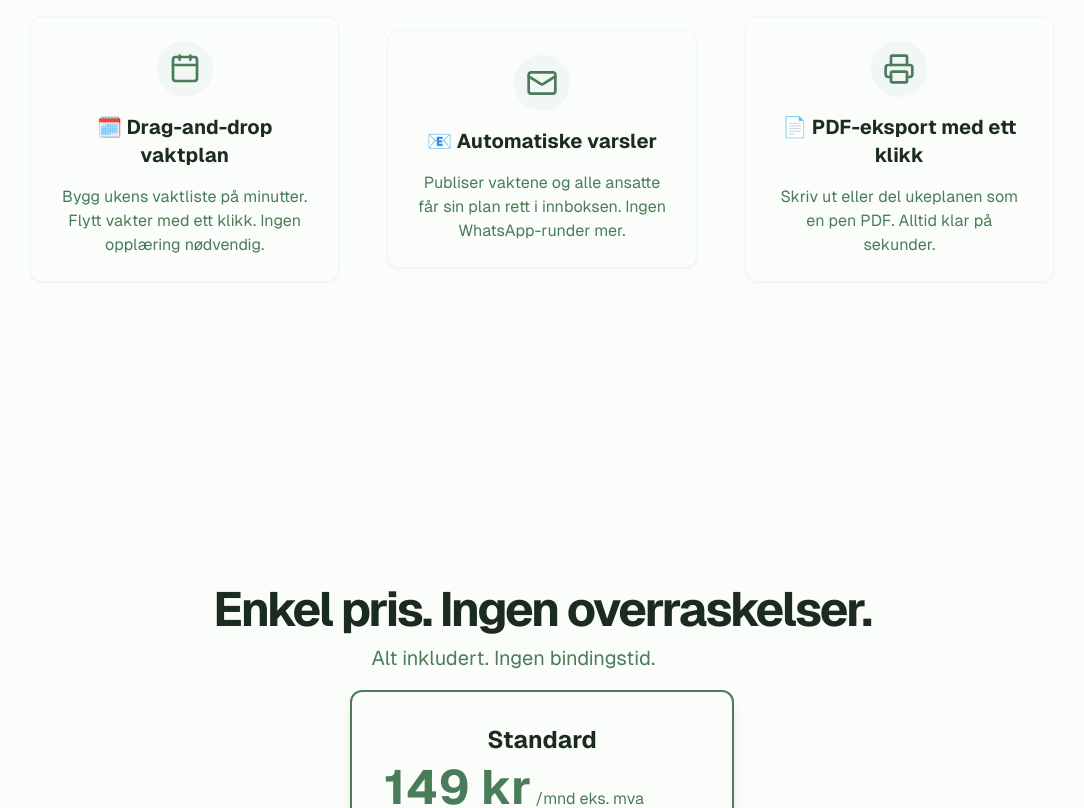
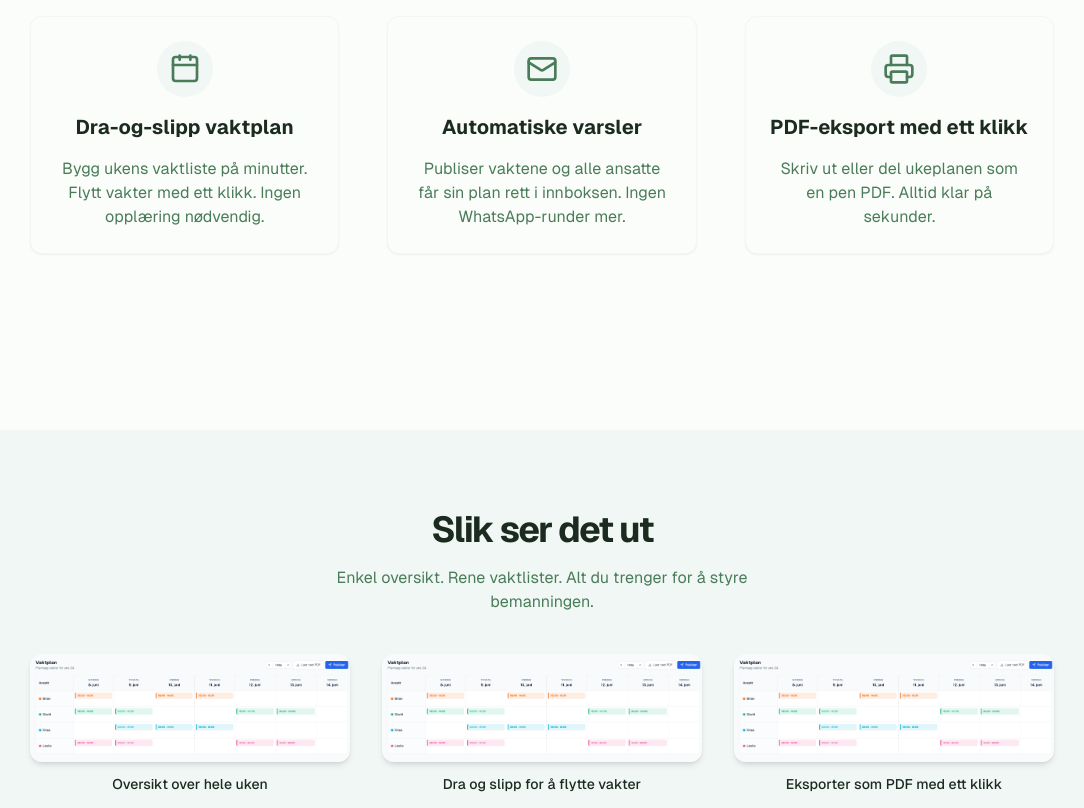
Before and after one commit to toffen28/Shiftsimple, a Next.js app: page / in a window 1280 px wide. Shown: the part 1500-2308 px from the top of the page, without its empty margins (98-1182 px from the left). Built offline with nearby package versions, Linux system fonts and the light colour scheme.

Commit message:
Landing page polish: SVG icons, copy fixes, image gallery, trust row

```diff
--- a/src/app/page.tsx
+++ b/src/app/page.tsx
@@ -88,7 +88,7 @@ export default function LandingPage() {
                 <div className="p-3 rounded-full" style={{ backgroundColor: '#F0F7F4' }}>
                   <Calendar className="h-8 w-8" style={{ color: '#4A7C59' }} />
                 </div>
-                <h3 className="text-xl font-bold" style={{ color: '#1C2B20' }}>🗓️ Drag-and-drop vaktplan</h3>
+                <h3 className="text-xl font-bold" style={{ color: '#1C2B20' }}>Dra-og-slipp vaktplan</h3>
                 <p style={{ color: '#4A7C59' }}>
                   Bygg ukens vaktliste på minutter. Flytt vakter med ett klikk. Ingen opplæring nødvendig.
                 </p>
@@ -97,7 +97,7 @@ export default function LandingPage() {
                 <div className="p-3 rounded-full" style={{ backgroundColor: '#F0F7F4' }}>
                   <Mail className="h-8 w-8" style={{ color: '#4A7C59' }} />
                 </div>
-                <h3 className="text-xl font-bold" style={{ color: '#1C2B20' }}>📧 Automatiske varsler</h3>
+                <h3 className="text-xl font-bold" style={{ color: '#1C2B20' }}>Automatiske varsler</h3>
                 <p style={{ color: '#4A7C59' }}>
                   Publiser vaktene og alle ansatte får sin plan rett i innboksen. Ingen WhatsApp-runder mer.
                 </p>
@@ -106,7 +106,7 @@ export default function LandingPage() {
                 <div className="p-3 rounded-full" style={{ backgroundColor: '#F0F7F4' }}>
                   <Printer className="h-8 w-8" style={{ color: '#4A7C59' }} />
                 </div>
-                <h3 className="text-xl font-bold" style={{ color: '#1C2B20' }}>📄 PDF-eksport med ett klikk</h3>
+                <h3 className="text-xl font-bold" style={{ color: '#1C2B20' }}>PDF-eksport med ett klikk</h3>
                 <p style={{ color: '#4A7C59' }}>
                   Skriv ut eller del ukeplanen som en pen PDF. Alltid klar på sekunder.
                 </p>
@@ -115,42 +115,55 @@ export default function LandingPage() {
           </div>
         </section>
 
-        {/* Testimonials Section — DISABLED: re-enable when real customer quotes exist */}
-        {/* <section className="w-full py-12 md:py-20" style={{ backgroundColor: '#F0F7F4' }}>
+        {/* Slik ser det ut — Image Gallery */}
+        <section className="w-full py-12 md:py-20" style={{ backgroundColor: '#F0F7F4' }}>
           <div className="container px-4 md:px-6 mx-auto">
-            <h2 className="text-3xl font-bold tracking-tighter sm:text-4xl text-center mb-12" style={{ color: '#1C2B20' }}>
-              Hva våre brukere sier
+            <h2 className="text-3xl font-bold tracking-tighter sm:text-4xl text-center mb-4" style={{ color: '#1C2B20' }}>
+              Slik ser det ut
             </h2>
-            <div className="grid max-w-4xl mx-auto gap-8 md:grid-cols-2">
-              <div className="p-6 rounded-xl border shadow-sm" style={{ backgroundColor: '#FAFDF9', borderColor: '#F0F7F4' }}>
-                <div className="flex gap-1 mb-3">
-                  {[...Array(5)].map((_, i) => <Star key={i} className="h-4 w-4 fill-current" style={{ color: '#4A7C59' }} />)}
+            <p className="text-center mb-10 max-w-lg mx-auto" style={{ color: '#4A7C59' }}>
+              Enkel oversikt. Rene vaktlister. Alt du trenger for å styre bemanningen.
+            </p>
+            <div className="grid max-w-5xl mx-auto gap-8 md:grid-cols-3">
+              <div className="flex flex-col items-center text-center">
+                <div className="rounded-xl overflow-hidden shadow-md w-full mb-3">
+                  <Image
+                    src="/vaktplanlegger.png"
+                    alt="Oversikt over ukens vaktplan"
+                    width={400}
+                    height={225}
+                    className="w-full h-auto"
+                  />
                 </div>
-                <p className="italic mb-4" style={{ color: '#4A7C59' }}>«[NAVN PÅ KUNDE] — Sett inn sitat om ShiftSimple her.»</p>
-                <div className="flex items-center gap-3">
-                  <div className="w-10 h-10 rounded-full flex items-center justify-center text-white text-sm font-bold" style={{ backgroundColor: '#4A7C59' }}>[?]</div>
-                  <div>
-                    <p className="font-medium text-sm" style={{ color: '#1C2B20' }}>[NAVN PÅ KUNDE]</p>
-                    <p className="text-xs" style={{ color: '#4A7C59' }}>[STILLING / STED]</p>
-                  </div>
+                <p className="text-sm font-medium" style={{ color: '#1C2B20' }}>Oversikt over hele uken</p>
+              </div>
+              <div className="flex flex-col items-center text-center">
+                <div className="rounded-xl overflow-hidden shadow-md w-full mb-3">
+                  <Image
+                    src="/vaktplanlegger.png"
+                    alt="Dra-og-slipp mellom ansatte og dager"
+                    width={400}
+                    height={225}
+                    className="w-full h-auto"
+                  />
                 </div>
+                <p className="text-sm font-medium" style={{ color: '#1C2B20' }}>Dra og slipp for å flytte vakter</p>
               </div>
-              <div className="p-6 rounded-xl border shadow-sm" style={{ backgroundColor: '#FAFDF9', borderColor: '#F0F7F4' }}>
-                <div className="flex gap-1 mb-3">
-                  {[...Array(5)].map((_, i) => <Star key={i} className="h-4 w-4 fill-current" style={{ color: '#4A7C59' }} />)}
+              <div className="flex flex-col items-center text-center">
+                <div className="rounded-xl overflow-hidden shadow-md w-full mb-3">
+                  <Image
+                    src="/vaktplanlegger.png"
+                    alt="Eksporter vaktplanen som PDF"
+                    width={400}
+                    height={225}
+                    className="w-full h-auto"
+                  />
                 </div>
-                <p className="italic mb-4" style={{ color: '#4A7C59' }}>«[NAVN PÅ KUNDE] — Sett inn sitat om ShiftSimple her.»</p>
-                <div className="flex items-center gap-3">
-                  <div className="w-10 h-10 rounded-full flex items-center justify-center text-white text-sm font-bold" style={{ backgroundColor: '#4A7C59' }}>[?]</div>
-                  <div>
-                    <p className="font-medium text-sm" style={{ color: '#1C2B20' }}>[NAVN PÅ KUNDE]</p>
-                    <p className="text-xs" style={{ color: '#4A7C59' }}>[STILLING / STED]</p>
-                  </div>
-                </div>
+                <p className="text-sm font-medium" style={{ color: '#1C2B20' }}>Eksporter som PDF med ett klikk</p>
               </div>
             </div>
           </div>
-        </section> */}
+        </section>
 
         {/* Pricing Section */}
         <section id="priser" className="w-full py-12 md:py-24 lg:py-32" style={{ backgroundColor: '#FAFDF9', scrollMarginTop: '80px' }}>
@@ -187,6 +200,13 @@ export default function LandingPage() {
                   <ArrowRight className="ml-2 h-5 w-5" />
                 </Link>
               </div>
+              <div className="flex items-center justify-center gap-4 mt-8 text-xs flex-wrap" style={{ color: '#4A7C59' }}>
+                <span className="flex items-center gap-1"><Shield className="h-3.5 w-3.5" /> Sikker betaling med Stripe</span>
+                <span className="hidden sm:inline">·</span>
+                <span className="flex items-center gap-1"><svg className="h-3.5 w-3.5" viewBox="0 0 24 24" fill="none" stroke="currentColor" strokeWidth="2" strokeLinecap="round" strokeLinejoin="round"><circle cx="12" cy="12" r="10"/><path d="M12 6v6l4 2"/></svg> Data lagret i EU</span>
+                <span className="hidden sm:inline">·</span>
+                <span className="flex items-center gap-1"><svg className="h-3.5 w-3.5" viewBox="0 0 24 24" fill="none" stroke="currentColor" strokeWidth="2" strokeLinecap="round" strokeLinejoin="round"><path d="M12 22s8-4 8-10V5l-8-3-8 3v7c0 6 8 10 8 10z"/></svg> GDPR-kompatibel</span>
+              </div>
             </div>
           </div>
         </section>
@@ -221,7 +241,7 @@ export default function LandingPage() {
                 },
                 {
                   q: 'Trenger jeg å installere noe?',
-                  a: 'Nei. ShiftSimple er en netttjeneste. Alt du trenger er en nettleser. Ingen nedlastning, ingen installasjon.'
+                  a: 'Nei. ShiftSimple er en nettjeneste. Alt du trenger er en nettleser. Ingen nedlastning, ingen installasjon.'
                 },
               ].map((item, i) => (
                 <details key={i} className="group rounded-xl overflow-hidden border" style={{ backgroundColor: '#FAFDF9', borderColor: '#F0F7F4' }}>
```
